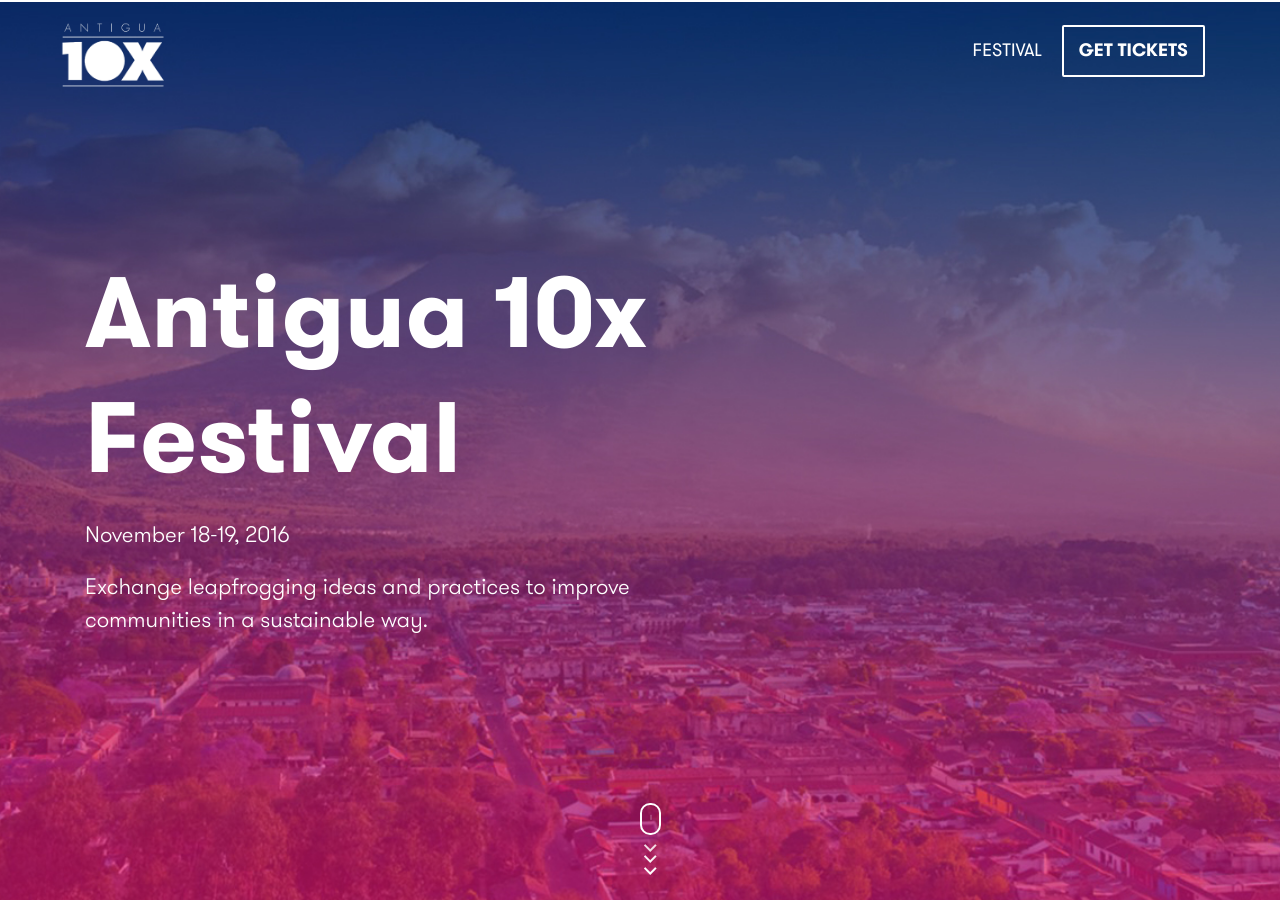
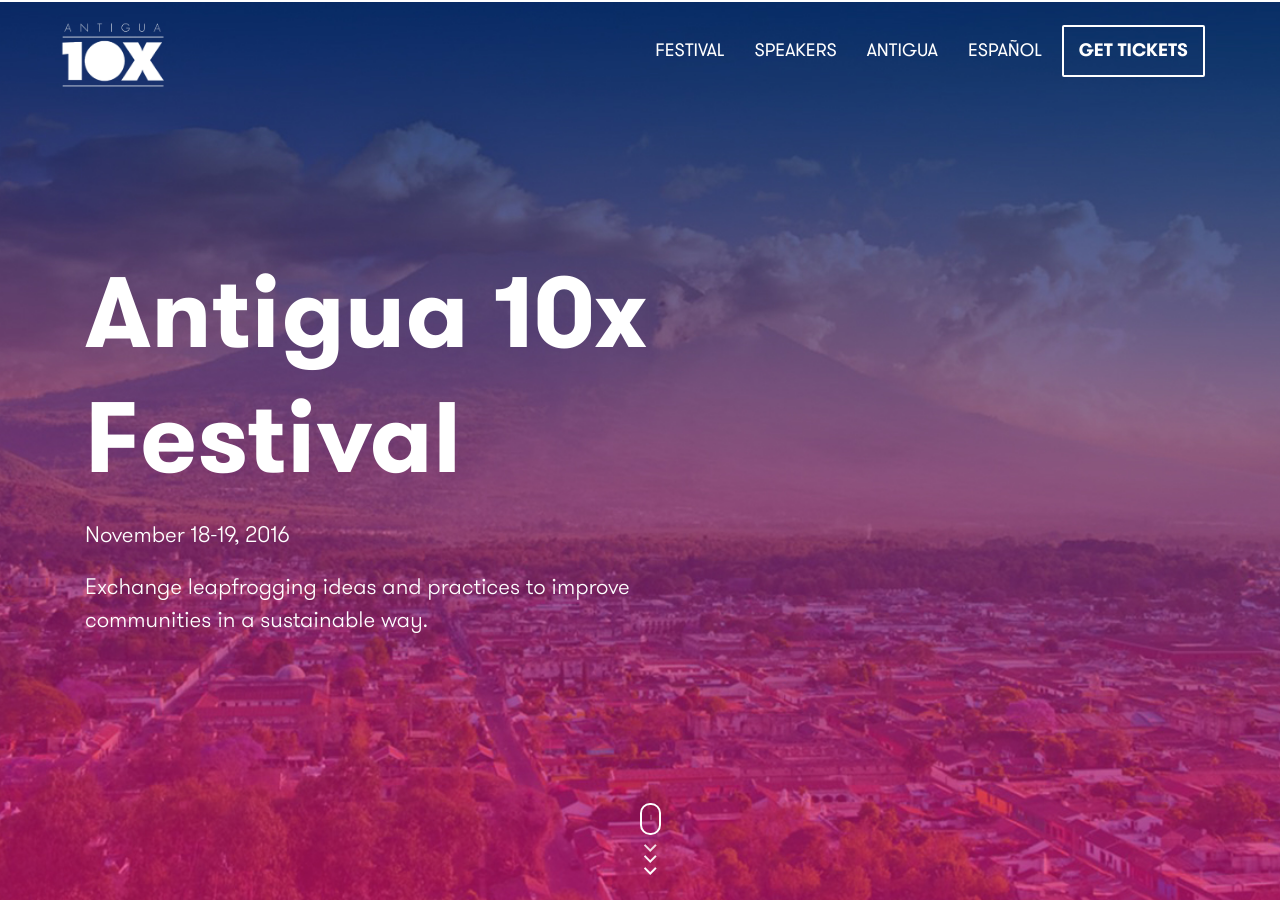
Before and after one commit to isabelgm/antigua10x, a Jekyll site: the page built from index.html, in a window 1280 px wide and 900 px high. Built offline with Jekyll 4.4.1, drawn with Linux system fonts in a browser that asks for light colours; nearby versions of some CDN libraries; some web fonts are replaced.

Commit message:
Add new tabs

```diff
--- a/_includes/navbar.html
+++ b/_includes/navbar.html
@@ -17,6 +17,9 @@
     <div class="collapse navbar-collapse">
       <ul class="nav navbar-nav navbar-right">
         <li><a href="/">Festival</a></li>
+        <li><a href="/">Speakers</a></li>
+        <li><a href="/">Antigua</a></li>
+        <li><a href="/">Español</a></li>
         <li><a href="https://www.eventbrite.com/preview?eid=26404332068" class="button button-transparent">Get Tickets</a></li>
       </ul>
     </div><!-- /.navbar-collapse -->
```
